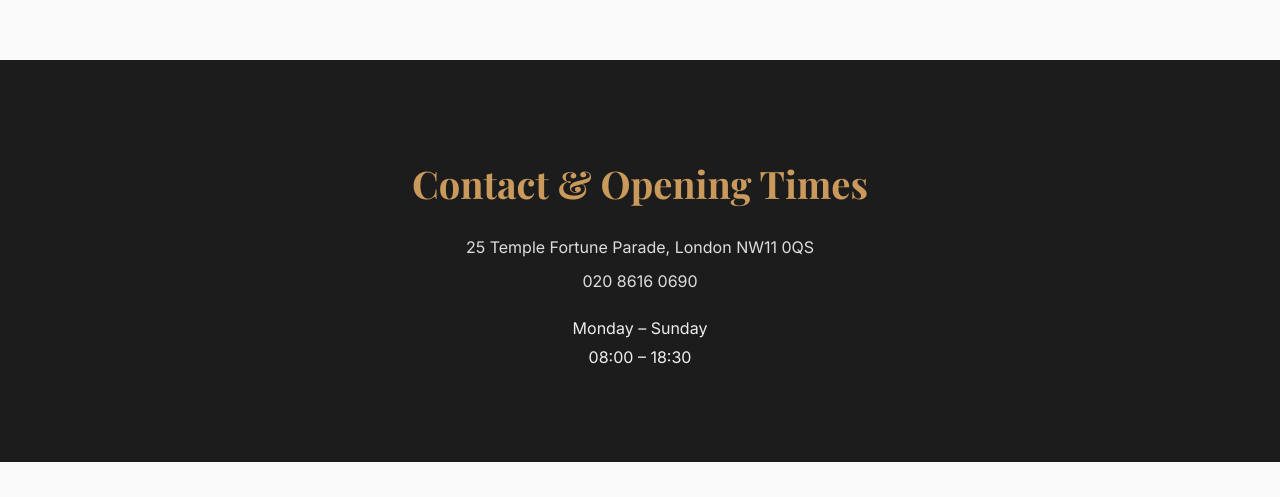
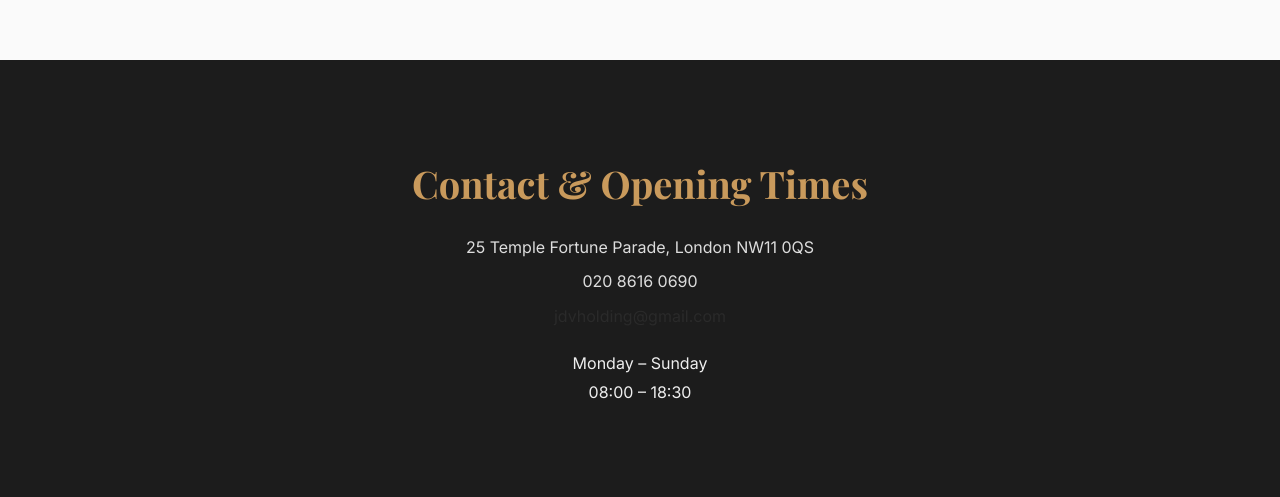
Before and after one commit to adamkent32/JoieDeVieCafe5, a plain HTML site: page index.html in a window 1280 px wide. Shown: the part 6435-6932 px from the top of the page. Before the commit the page ends 6897 px from the top, so only its background shows below. Drawn offline with nearby package versions, Linux system fonts and the light colour scheme.

Commit message:
Add new image section and update footer details
Added new image section and updated footer contact information.

```diff
--- a/index.html
+++ b/index.html
@@ -394,6 +394,7 @@ footer h2 {
   <h2>Contact & Opening Times</h2>
   <p class="footer-text">25 Temple Fortune Parade, London NW11 0QS</p>
   <p class="footer-text">020 8616 0690</p>
+  <p class=""footer-text"> jdvholding@gmail.com </p>
   <div class="footer-hours">
     Monday – Sunday<br>08:00 – 18:30
   </div>
```
